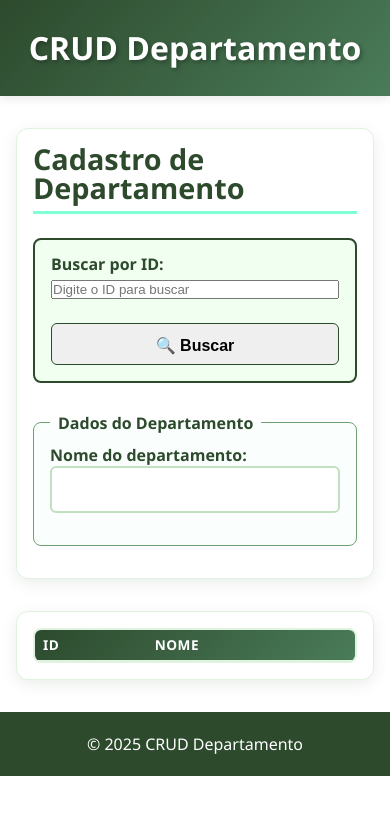
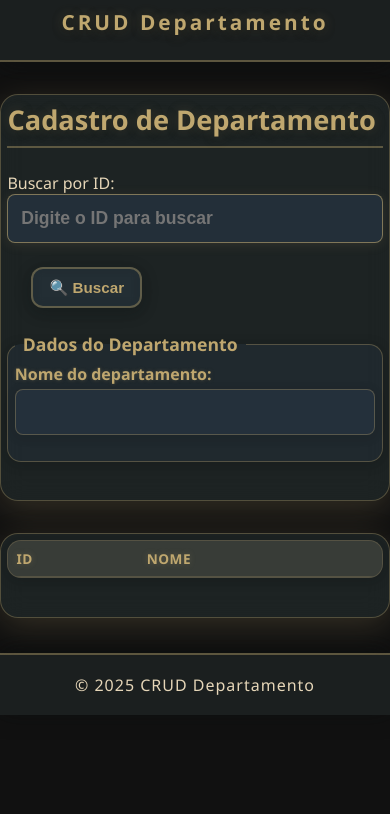
Before and after one commit to mfuchslopes/fefe_livraria_3bim_dw1, a website: page frontend/departamento/departamento.html in a window 390 px wide. Drawn offline with Linux system fonts and the light colour scheme; no server answers.

Commit message:
css bom para o menu principal. edição no css de derpatamento também

```diff
--- a/frontend/departamento/departamento.css
+++ b/frontend/departamento/departamento.css
@@ -1,145 +1,141 @@
-/* Reset e configurações básicas */
+/* Reset básico */
 * {
     margin: 0;
     padding: 0;
     box-sizing: border-box;
 }
 
-body {
-    font-family: 'Segoe UI', Tahoma, Geneva, Verdana, sans-serif;
-    background-color: white;
-    color: #2d4a2d;
-    line-height: 1.0;
-    min-height: 100vh;
-
+html, body {
+    height: 100%;
+    background: #111;
+    color: #e6d6b8;
+    font-family: 'Segoe UI', 'Arial', sans-serif;
+    overflow-x: hidden;
 }
 
 /* Header */
 header {
-    background: linear-gradient(135deg, #2d4a2d, #4a7c59);
-    color: white;
+    padding: 0.5rem 0 0.5rem 0;
+    background: rgba(35,43,43,0.6);
+    backdrop-filter: blur(8px);
+    box-shadow: 0 4px 24px #0a0e0e88;
+    border-bottom: 2px solid #bfa76f66;
+    position: relative;
+    z-index: 10;
     text-align: center;
-    padding: 2rem 0;
-    box-shadow: 0 2px 10px rgba(0, 0, 0, 0.1);
 }
 
-header h1 {
-    font-size: 1.5rem;
-    font-weight: 00;
-    text-shadow: 2px 2px 4px rgba(0, 0, 0, 0.3);
+header h1, header h2 {
+    font-size: 2.3rem;
+    color: #bfa76f;
+    letter-spacing: 3px;
+    text-shadow: 0 2px 10px #0a0e0ebb, 0 0 12px #bfa76f55;
+    margin-bottom: 1rem;
 }
 
 /* Main container */
 main {
-    max-width: 1200px;
-
+    max-width: 900px;
     margin: 2rem auto;
     padding: 0 2rem;
-    display: grid;
-    gap: 2rem;
+    position: relative;
+    z-index: 1;
 }
 
-/* Sections */
+/* Seções */
 section {
-    background: white;
-    border-radius: 12px;
+    background: rgba(35,43,43,0.7); /* Mais escuro e iluminado */
+    backdrop-filter: blur(12px);
+    border-radius: 18px;
+    box-shadow: 0 8px 32px #bfa76f33;
+    border: 1.5px solid #bfa76f55;
     padding: 2rem;
-    box-shadow: 0 4px 15px rgba(45, 74, 45, 0.1);
-    border: 1px solid #e0f2e0;
-
-
-
-    /* background-color: rgb(220, 252, 241); */
+    margin-bottom: 2rem;
+    position: relative;
+    overflow: hidden;
 }
 
 section h2 {
-    color: #2d4a2d;
+    color: #bfa76f;
+    font-size: 1.7rem;
     margin-bottom: 1.5rem;
-    font-size: 1.8rem;
-    border-bottom: 3px solid aquamarine;
+    border-bottom: 2px solid #bfa76f66;
     padding-bottom: 0.5rem;
+    text-shadow: 0 2px 12px #0a0e0e77, 0 0 12px #bfa76f44;
 }
 
-/* Form styles */
-.search-container {
-    background: #f0fff0;
+/* Formulário CRUD */
+.crud-form, fieldset {
+    background: rgba(46,64,87,0.22); /* Mais escuro */
+    border-radius: 14px;
     padding: 1.5rem;
-    border-radius: 8px;
     margin-bottom: 2rem;
-    border: 2px solid #2d4a2d;
-}
-
-.search-container label {
-    display: block;
-    margin-bottom: 0.5rem;
-    font-weight: 600;
-    color: #2d4a2d;
-}
-
-.search-input-group input,
-.search-input-group button {
-    height: 42px;
-}
-
-.search-input-group {
-    display: flex;
-    gap: 1rem;
-    align-items: center;
-}
-
-.search-input-group input {
-    flex: 1;
-    max-width: 200px;
-}
-
-fieldset {
-    border: 1px solid #6fa06f;
-    border-radius: 8px;
-    padding: 1.0rem;
-    margin-bottom: 1rem;
-    background: #fafffe;
+    border: 1px solid #bfa76f55;
+    box-shadow: 0 2px 12px #0a0e0e44;
+    position: relative;
+    z-index: 1;
 }
 
 fieldset legend {
     font-weight: 600;
-    color: #2d4a2d;
+    color: #bfa76f;
     padding: 0 0.5rem;
-    font-size: 1.0rem;
+    font-size: 1.1rem;
 }
 
 .form-group {
-    margin-bottom: 1rem;
-
+    margin-bottom: 1.2rem;
 }
 
 .form-group label {
     display: block;
-    margin-bottom: 0.2rem;
+    margin-bottom: 0.3rem;
     font-weight: 600;
-    color: #2d4a2d;
+    color: #bfa76f;
+    text-shadow: 0 0 4px #bfa76f44;
 }
 
+/* Inputs */
 .form-group input,
-.form-group select {
+.form-group select,
+.search-input-group input {
     width: 100%;
     padding: 0.8rem;
-    border: 2px solid #c0e0c0;
-    border-radius: 6px;
+    border-radius: 8px;
+    border: 1.5px solid #bfa76f55;
+    background: rgba(46,64,87,0.35); /* Mais escuro */
+    color: #e6d6b8;
     font-size: 1rem;
-    transition: all 0.3s ease;
-    background: white;
+    transition: border 0.2s, box-shadow 0.2s, background 0.2s;
+    box-shadow: 0 2px 12px #0a0e0e22;
 }
 
 .form-group input:focus,
-.form-group select:focus {
+.form-group select:focus,
+.search-input-group input:focus {
+    border-color: #bfa76f;
     outline: none;
-    border-color: aquamarine;
-    box-shadow: 0 0 0 3px rgba(127, 255, 212, 0.3);
-    background: #f9fffc;
+    background: rgba(191,167,111,0.10);
+    box-shadow: 0 0 0 3px #bfa76f44;
 }
 
-/* Button styles */
-.button-group {
+/* Estilização especial para o input de busca por ID */
+#searchId {
+    background: rgba(46,64,87,0.45);
+    color: #e6d6b8;
+    border: 1.5px solid #bfa76f99;
+    font-size: 1.1rem;
+    font-weight: 600;
+    box-shadow: 0 2px 12px #bfa76f22;
+    transition: border 0.2s, background 0.2s;
+}
+#searchId:focus {
+    border-color: #bfa76f;
+    background: rgba(191,167,111,0.13);
+}
+
+/* Botões */
+.button-group, .crud-actions {
     display: flex;
     gap: 1rem;
     justify-content: center;
@@ -147,111 +143,66 @@ fieldset legend {
     margin-top: 1rem;
 }
 
-button {
-    padding: 0.8rem 2rem;
-    border: 1px solid #2d4a2d;
-    border-radius: 6px;
-    font-size: 1rem;
+button, .btn-primary, .btn-secondary, .btn-save, .btn-danger, .btn-cancel {
+    margin: 1.5rem 1rem 1.5rem 1.5rem;
+    padding: 0.6rem 1.7rem;
+    background: rgba(46,64,87,0.25);
+    color: #bfa76f;
+    border: 2px solid #bfa76f66;
+    border-radius: 12px;
+    cursor: pointer;
+    font-size: 1.15rem;
     font-weight: 600;
-    cursor: pointer;
-    transition: all 0.3s ease;
-    min-width: 100px;
+    box-shadow: 0 4px 16px #0a0e0e55;
+    transition: background 0.2s, color 0.2s, box-shadow 0.2s;
+    backdrop-filter: blur(6px);
 }
 
-.btn-primary {
-    background: linear-gradient(135deg, aquamarine, #40e0d0);
-    color: #2d4a2d;
+button:hover, .btn-primary:hover, .btn-secondary:hover, .btn-save:hover, .btn-danger:hover, .btn-cancel:hover {
+    background: rgba(191,167,111,0.5);
+    color: #111;
+    box-shadow: 0 8px 32px #bfa76f55;
 }
 
-.btn-primary:hover {
-    background: linear-gradient(135deg, #40e0d0, #20b2aa);
-    transform: translateY(-2px);
-    box-shadow: 0 4px 12px rgba(64, 224, 208, 0.4);
-}
-
-.btn-secondary {
-    background: linear-gradient(135deg, #6fa06f, #5a8a5a);
-    color: white;
-}
-
-.btn-secondary:hover {
-    background: linear-gradient(135deg, #5a8a5a, #4a7a4a);
-    transform: translateY(-2px);
-    box-shadow: 0 4px 12px rgba(106, 160, 111, 0.4);
-}
-
-.btn-save {
-    background: linear-gradient(135deg, #ffa600, #ffd53f);
-    color: white;
-}
-
-.btn-save:hover {
-    background: linear-gradient(135deg, #ffa600, #ffd53f);
-    transform: translateY(-2px);
-    box-shadow: 0 4px 12px rgba(106, 160, 111, 0.4);
-}
-
-.btn-danger {
-    background: linear-gradient(135deg, #dc3545, #c82333);
-    color: white;
-}
-
-.btn-danger:hover {
-    background: linear-gradient(135deg, #c82333, #a71e2a);
-    transform: translateY(-2px);
-    box-shadow: 0 4px 12px rgba(220, 53, 69, 0.4);
-}
-
-.btn-cancel {
-    background: linear-gradient(135deg, #6c757d, #5a6268);
-    color: white;
-}
-
-.btn-cancel:hover {
-    background: linear-gradient(135deg, #5a6268, #495057);
-    transform: translateY(-2px);
-    box-shadow: 0 4px 12px rgba(108, 117, 125, 0.4);
-}
-
-.btn-small {
-    padding: 0.4rem 0.8rem;
-    font-size: 0.9rem;
-    min-width: auto;
-}
-
-.btn-id {
-    background: aquamarine;
-    color: #2d4a2d;
-    padding: 0.3rem 0.8rem;
-    font-size: 0.9rem;
-    font-weight: bold;
-    min-width: auto;
-    border-radius: 4px;
-}
-
-.btn-id:hover {
-    background: #40e0d0;
-    transform: scale(1.05);
-}
-
-/* Table styles */
+/* Tabela */
 .table-container {
     max-height: 400px;
     overflow-y: auto;
-    border: 2px solid #e0f2e0;
-    border-radius: 8px;
-    background: white;
+    border: 1.5px solid #bfa76f55;
+    border-radius: 14px;
+    background: rgba(46,64,87,0.22); /* Mais escuro */
+    box-shadow: 0 2px 12px #0a0e0e44;
+    margin-bottom: 2rem;
+    scrollbar-width: thin;
+    scrollbar-color: #bfa76f #232b2b;
 }
 
+/* Barra de rolagem customizada para Webkit */
+.table-container::-webkit-scrollbar {
+    width: 10px;
+    background: rgba(35,43,43,0.7);
+    border-radius: 8px;
+}
+.table-container::-webkit-scrollbar-thumb {
+    background: #bfa76f;
+    border-radius: 8px;
+    box-shadow: 0 2px 8px #bfa76f55;
+}
+.table-container::-webkit-scrollbar-thumb:hover {
+    background: #e6d6b8;
+}
+
+/* Tabela */
 table {
     width: 100%;
     border-collapse: collapse;
     font-size: 0.95rem;
+    color: #e6d6b8;
 }
 
 table thead {
-    background: linear-gradient(135deg, #2d4a2d, #4a7c59);
-    color: white;
+    background: rgba(191,167,111,0.15);
+    color: #bfa76f;
     position: sticky;
     top: 0;
     z-index: 10;
@@ -261,14 +212,16 @@ table th,
 table td {
     padding: 1rem;
     text-align: left;
-    border-bottom: 1px solid #e0f2e0;
+    border-bottom: 1px solid #bfa76f55;
 }
 
 table th {
-    font-weight: 600;
+    font-weight: 700;
     text-transform: uppercase;
-    font-size: 0.85rem;
+    font-size: 0.95rem;
     letter-spacing: 0.5px;
+    color: #bfa76f;
+    text-shadow: 0 0 6px #bfa76f44;
 }
 
 table tbody tr {
@@ -276,18 +229,20 @@ table tbody tr {
 }
 
 table tbody tr:hover {
-    background-color: #f0fff0;
+    background-color: rgba(191,167,111,0.12);
+    color: #111;
 }
 
 table tbody tr:nth-child(even) {
-    background-color: #fafffe;
+    background-color: rgba(46,64,87,0.10);
 }
 
 table tbody tr:nth-child(even):hover {
-    background-color: #f0fff0;
+    background-color: rgba(191,167,111,0.12);
+    color: #111;
 }
 
-/* Message styles */
+/* Mensagens */
 .message-container {
     position: fixed;
     top: 20px;
@@ -297,35 +252,14 @@ table tbody tr:nth-child(even):hover {
 
 .message {
     padding: 1rem 1.5rem;
-    border-radius: 6px;
+    border-radius: 8px;
     margin-bottom: 0.5rem;
     font-weight: 600;
-    box-shadow: 0 4px 12px rgba(0, 0, 0, 0.15);
+    box-shadow: 0 4px 12px #bfa76f22;
+    background: rgba(191,167,111,0.15);
+    color: #bfa76f;
+    border: 1px solid #bfa76f55;
     animation: slideIn 0.3s ease;
-}
-
-.message.success {
-    background: linear-gradient(135deg, #d4edda, #c3e6cb);
-    color: #155724;
-    border: 1px solid #c3e6cb;
-}
-
-.message.error {
-    background: linear-gradient(135deg, #f8d7da, #f5c6cb);
-    color: #721c24;
-    border: 1px solid #f5c6cb;
-}
-
-.message.warning {
-    background: linear-gradient(135deg, #fff3cd, #ffeaa7);
-    color: #856404;
-    border: 1px solid #ffeaa7;
-}
-
-.message.info {
-    background: linear-gradient(135deg, #d1ecf1, aquamarine);
-    color: #0c5460;
-    border: 1px solid #b8daff;
 }
 
 @keyframes slideIn {
@@ -333,7 +267,6 @@ table tbody tr:nth-child(even):hover {
         transform: translateX(100%);
         opacity: 0;
     }
-
     to {
         transform: translateX(0);
         opacity: 1;
@@ -342,50 +275,54 @@ table tbody tr:nth-child(even):hover {
 
 /* Footer */
 footer {
-    background: #2d4a2d;
-    color: white;
+    margin-top: 2.2rem;
+    padding: 1.2rem;
+    background: rgba(35,43,43,0.6);
+    backdrop-filter: blur(8px);
+    color: #e6d6b8;
+    box-shadow: 0 -4px 24px #0a0e0e88;
+    border-top: 2px solid #bfa76f66;
+    font-size: 1rem;
+    letter-spacing: 1px;
     text-align: center;
-    padding: 1.5rem;
-    margin-top: 1rem;
 }
 
-/* Responsive design */
-@media (max-width: 768px) {
+/* Responsividade */
+@media (max-width: 900px) {
     main {
         padding: 0 1rem;
     }
+    section {
+        padding: 1.2rem;
+    }
+    .table-container {
+        max-height: 250px;
+    }
+}
 
-    header h1 {
-        font-size: 2rem;
+@media (max-width: 600px) {
+    header h1, header h2 {
+        font-size: 1.3rem;
     }
-
-    .search-input-group {
-        flex-direction: column;
-        align-items: stretch;
+    section {
+        padding: 0.7rem;
     }
-
-    .search-input-group input {
-        max-width: none;
-        margin-bottom: 0.5rem;
+    .crud-form, fieldset {
+        padding: 0.7rem;
     }
-
     .button-group {
         flex-direction: column;
+        gap: 0.5rem;
     }
-
     button {
         min-width: auto;
+        font-size: 0.95rem;
+        padding: 0.6rem 1rem;
     }
-
-    table {
+    table th, table td {
+        padding: 0.5rem;
         font-size: 0.85rem;
     }
-
-    table th,
-    table td {
-        padding: 0.5rem;
-    }
-
     .message-container {
         top: 10px;
         right: 10px;
@@ -393,13 +330,11 @@ footer {
     }
 }
 
-@media (max-width: 480px) {
-    section {
-        padding: 1rem;
+@media (max-width: 400px) {
+    section, .crud-form, fieldset {
+        padding: 0.4rem;
     }
-
-    .search-container,
-    fieldset {
-        padding: 1rem;
+    main {
+        padding: 0;
     }
 }
--- a/frontend/menu.css
+++ b/frontend/menu.css
@@ -5,27 +5,47 @@
     box-sizing: border-box;
 }
 
-body {
-    font-family: 'Merriweather', serif;
-    background: linear-gradient(135deg, #232b2b 0%, #1a1f1f 100%);
-    color: #e6d6b8; /* dourado envelhecido */
-    text-align: center;
-    min-height: 100vh;
+html, body {
+    margin: 0;
+    padding: 0;
+    height: 100%;
+    overflow-x: hidden;
+    background: #111; /* fundo escuro */
+}
+
+canvas#network {
+    position: fixed;
+    top: 0;
+    left: 0;
+    width: 100%;
+    height: 100%;
+    z-index: 0; /* canvas atrás de conteúdo */
+}
+
+header {
+    position:relative;
+    z-index: 10; /* cabeçalho acima do canvas */
+}
+
+main, footer {
+    position: relative;
+    z-index: 1;
 }
 
 /* Cabeçalho */
 header {
     padding: 0.5rem 0 0.5rem 0;
-    background: linear-gradient(90deg, #232b2b 60%, #2e4057 100%);
-    box-shadow: 0 4px 24px #0a0e0e99;
-    border-bottom: 2px solid #bfa76f;
+    background: rgba(35,43,43,0.6); /* transparente com efeito high-tech */
+    backdrop-filter: blur(8px);      /* efeito mágico de vidro fosco */
+    box-shadow: 0 4px 24px #0a0e0e88;
+    border-bottom: 2px solid #bfa76f66;
 }
 
 header h1, .topo h3 {
     font-size: 2.3rem;
-    color: #bfa76f; /* dourado envelhecido */
+    color: #bfa76f;
     letter-spacing: 3px;
-    text-shadow: 0 2px 8px #232b2b88;
+    text-shadow: 0 2px 10px #0a0e0ebb, 0 0 12px #bfa76f55;
 }
 
 .topo {
@@ -37,20 +57,21 @@ header h1, .topo h3 {
 }
 
 select {
-    background: #2e4057; /* azul petróleo */
-    color: #e6d6b8;      /* dourado envelhecido */
-    border: 1px solid #bfa76f;
+    background: rgba(46, 64, 87, 0.25);
+    color: #e6d6b8;
+    border: 1px solid #bfa76f55;
     padding: 0.5rem;
     border-radius: 8px;
     font-family: inherit;
-    box-shadow: 0 2px 8px #232b2b44;
+    box-shadow: 0 2px 12px #0a0e0e66;
 }
 
 /* Menu principal */
 .nav {
-    background: linear-gradient(90deg, #232b2b 60%, #bfa76f 100%);
+    background: rgba(35,43,43,0.6);
+    backdrop-filter: blur(8px);
     padding: 0.7rem 0;
-    border-top: 1px solid #bfa76f;
+    border-top: 1px solid #bfa76f66;
 }
 
 .nav__menu {
@@ -58,10 +79,6 @@ select {
     display: flex;
     justify-content: center;
     gap: 2.5rem;
-}
-
-.nav__menu-item {
-    position: relative;
 }
 
 .nav__menu-item a {
@@ -72,14 +89,14 @@ select {
     display: block;
     border-radius: 10px;
     transition: background 0.2s, box-shadow 0.2s;
-    box-shadow: 0 2px 8px #bfa76f22;
+    box-shadow: 0 2px 12px #bfa76f33;
     background: rgba(46, 64, 87, 0.15);
 }
 
 .nav__menu-item a:hover {
-    background: linear-gradient(90deg, #bfa76f 60%, #232b2b 100%);
-    color: #232b2b;
-    box-shadow: 0 4px 16px #bfa76f66;
+    background: rgba(191,167,111,0.6);
+    color: #111;
+    box-shadow: 0 4px 20px #bfa76f77;
 }
 
 /* Submenu */
@@ -87,15 +104,15 @@ select {
     list-style: none;
     position: absolute;
     top: 100%;
-    left: 0;
-    background: #232b2b;
-    border: 1px solid #bfa76f;
+    background: rgba(35,43,43,0.7);
+    backdrop-filter: blur(8px);
+    border: 1px solid #bfa76f55;
     display: none;
     min-width: 200px;
     text-align: left;
     z-index: 10;
     border-radius: 0 0 12px 12px;
-    box-shadow: 0 8px 24px #2e405788;
+    box-shadow: 0 8px 24px #0a0e0e66;
 }
 
 .nav__submenu-item a {
@@ -105,72 +122,62 @@ select {
     border-radius: 0 0 12px 12px;
     transition: background 0.2s, color 0.2s;
     background: rgba(46, 64, 87, 0.10);
+    box-shadow: 0 2px 8px #0a0e0e44;
 }
 
 .nav__submenu-item a:hover {
-    background: linear-gradient(90deg, #bfa76f 60%, #232b2b 100%);
-    color: #232b2b;
+    background: rgba(191,167,111,0.5);
+    color: #111;
 }
 
-/* Hover para mostrar submenu */
-.nav__menu-item:hover .nav__submenu {
-    display: block;
+.nav__submenu {
+    display: none; /* escondido por padrão */
+}
+.nav__submenu.show {
+    display: block; /* classe que será adicionada via JS */
 }
 
-/* Botão dos gêneros */
+/* Botões */
 .genero-btn, button {
     margin: 1rem;
     padding: 0.6rem 1.7rem;
-    background: linear-gradient(90deg, #2e4057 60%, #bfa76f 100%);
-    color: #232b2b;
-    border: 2px solid #bfa76f;
+    background: rgba(46,64,87,0.25);
+    color: #bfa76f;
+    border: 2px solid #bfa76f66;
     border-radius: 12px;
     cursor: pointer;
     font-size: 1.15rem;
     font-weight: 600;
-    box-shadow: 0 2px 8px #bfa76f44;
+    box-shadow: 0 4px 16px #0a0e0e55;
     transition: background 0.2s, color 0.2s, box-shadow 0.2s;
+    backdrop-filter: blur(6px);
 }
 
 .genero-btn:hover, button:hover {
-    background: linear-gradient(90deg, #bfa76f 60%, #2e4057 100%);
-    color: #e6d6b8;
-    box-shadow: 0 4px 16px #bfa76f88;
+    background: rgba(191,167,111,0.5);
+    color: #111;
+    box-shadow: 0 8px 32px #bfa76f55;
 }
 
-/* Seção de gêneros */
-#generos-container h2 {
+/* Seção de gêneros e livros */
+#generos-container h2,
+.titulo-genero,
+.sem-livros {
     color: #bfa76f;
-    margin-bottom: 1.2rem;
-    font-size: 1.6rem;
-    text-shadow: 0 2px 8px #232b2b44;
+    text-shadow: 0 2px 12px #0a0e0e77, 0 0 12px #bfa76f44;
 }
 
-.generos-list {
+.generos-list,
+.livros-list {
     display: flex;
     gap: 1.2rem;
-    flex-wrap: wrap;
-    justify-content: center;
-    margin-bottom: 2.2rem;
-}
-
-/* Seção de livros */
-.titulo-genero {
-    color: #bfa76f;
-    font-size: 2.1rem;
-    margin-bottom: 1.2rem;
-    text-shadow: 0 2px 8px #232b2b44;
-}
-
-.livros-list {
-    display: flex;
-    gap: 2.2rem;
     flex-wrap: wrap;
     justify-content: center;
 }
 
 .livro-card {
-    background: linear-gradient(135deg, #232b2b 60%, #2e4057 100%);
+    background: rgba(35,43,43,0.6);
+    backdrop-filter: blur(8px);
     border-radius: 16px;
     box-shadow: 0 8px 32px #bfa76f33;
     padding: 1.5rem;
@@ -179,11 +186,12 @@ select {
     flex-direction: column;
     align-items: center;
     transition: transform 0.2s, box-shadow 0.2s;
-    border: 1.5px solid #bfa76f;
+    border: 1.5px solid #bfa76f55;
 }
+
 .livro-card:hover {
     transform: scale(1.05);
-    box-shadow: 0 16px 48px #bfa76f99;
+    box-shadow: 0 16px 48px #bfa76f77;
     border-color: #e6d6b8;
 }
 
@@ -193,8 +201,8 @@ select {
     object-fit: cover;
     border-radius: 10px;
     margin-bottom: 1.2rem;
-    border: 2px solid #bfa76f;
-    box-shadow: 0 4px 16px #232b2b88;
+    border: 2px solid #bfa76f55;
+    box-shadow: 0 4px 16px #0a0e0e44;
 }
 
 .livro-info h3 {
@@ -212,8 +220,8 @@ select {
 }
 
 .btn-carrinho {
-    background: linear-gradient(90deg, #bfa76f 60%, #2e4057 100%);
-    color: #232b2b;
+    background: rgba(191,167,111,0.5);
+    color: #111;
     border: none;
     border-radius: 8px;
     padding: 0.6rem 1.2rem;
@@ -221,31 +229,31 @@ select {
     cursor: pointer;
     font-size: 1.05rem;
     font-weight: 600;
-    box-shadow: 0 2px 8px #bfa76f44;
+    box-shadow: 0 4px 16px #0a0e0e44;
     transition: background 0.2s, color 0.2s, box-shadow 0.2s;
-}
-.btn-carrinho:hover {
-    background: linear-gradient(90deg, #2e4057 60%, #bfa76f 100%);
-    color: #e6d6b8;
-    box-shadow: 0 4px 16px #bfa76f88;
+    backdrop-filter: blur(6px);
 }
 
-.sem-livros {
-    color: #bfa76f;
-    font-size: 1.15rem;
-    margin-top: 2.2rem;
-    font-style: italic;
-    text-shadow: 0 2px 8px #232b2b44;
+.btn-carrinho:hover {
+    background: rgba(46,64,87,0.4);
+    color: #e6d6b8;
+    box-shadow: 0 8px 32px #bfa76f55;
 }
 
 /* Rodapé */
 footer {
     margin-top: 2.2rem;
     padding: 1.2rem;
-    background: linear-gradient(90deg, #232b2b 60%, #2e4057 100%);
+    background: rgba(35,43,43,0.6);
+    backdrop-filter: blur(8px);
     color: #e6d6b8;
-    box-shadow: 0 -4px 24px #0a0e0e99;
-    border-top: 2px solid #bfa76f;
+    box-shadow: 0 -4px 24px #0a0e0e88;
+    border-top: 2px solid #bfa76f66;
     font-size: 1rem;
     letter-spacing: 1px;
 }
+footer a {
+    color: #bfa76f;
+    text-decoration: none;
+    font-weight: 600;
+}
```
Also changed, not shown: frontend/menu.html (+9 -5 lines), frontend/menu.js (+27 -0 lines), frontend/network.js (added, +86 -0 lines).
